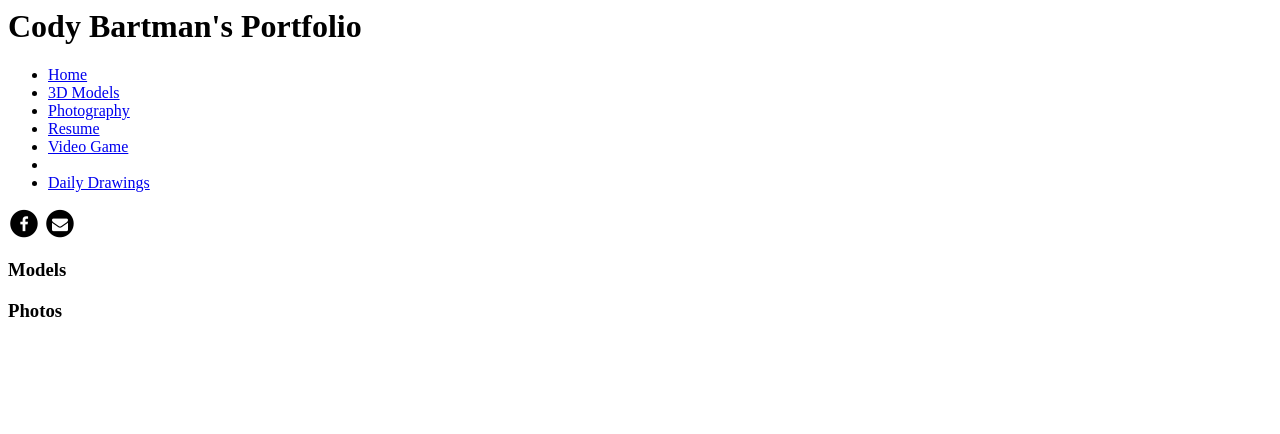
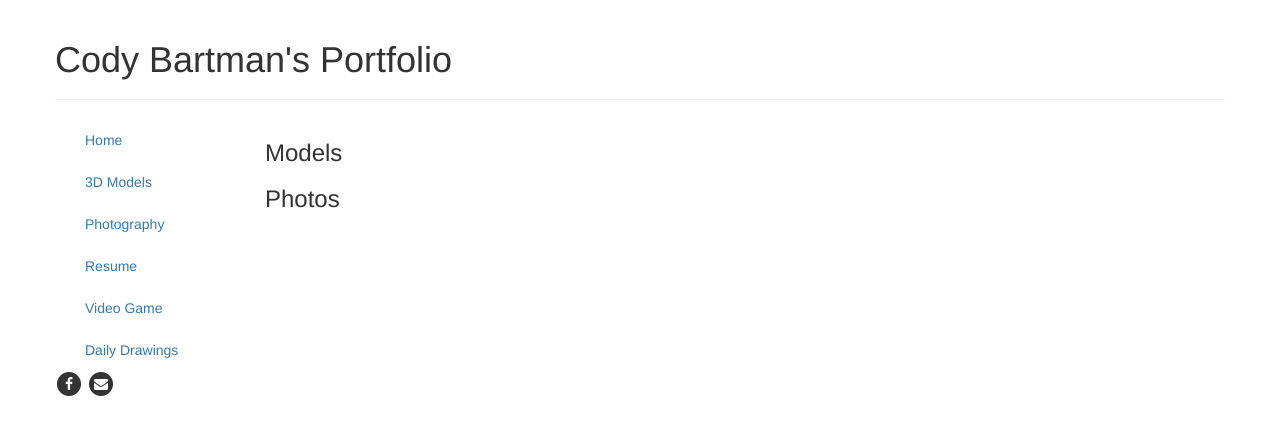
Before and after one commit to jvanderz22/cody, a website: page client/index.html in a window 1280 px wide. Drawn offline with nearby package versions, Linux system fonts and the light colour scheme; no server answers.

Commit message:
readded bootstrap cdn

```diff
--- a/client/index.html
+++ b/client/index.html
@@ -19,7 +19,7 @@
     <!-- endbuild -->
   </head>
   <body ng-app="codyApp">
-    <!--<link rel="stylesheet" href="//maxcdn.bootstrapcdn.com/bootstrap/3.3.1/css/bootstrap.min.css"> </link> -->
+     <link rel="stylesheet" href="//maxcdn.bootstrapcdn.com/bootstrap/3.3.1/css/bootstrap.min.css"> </link>
      <link rel="stylesheet" href="//maxcdn.bootstrapcdn.com/font-awesome/4.2.0/css/font-awesome.min.css"></link>
      <!--<link rel="stylesheet" href="assets/stylesheets/index.css"> </link> -->
      <!-- <link rel="stylesheet" href="assets/stylesheets/home.css"> </link> -->
```
